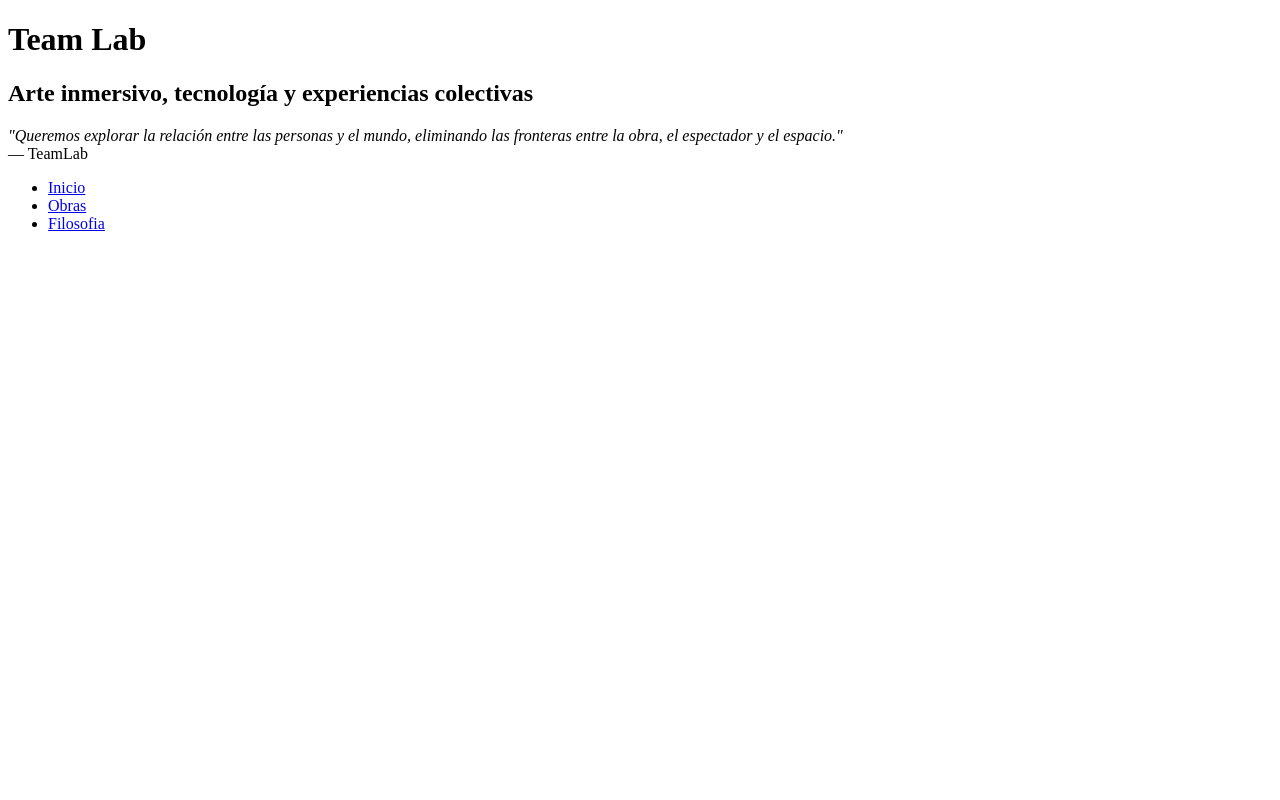
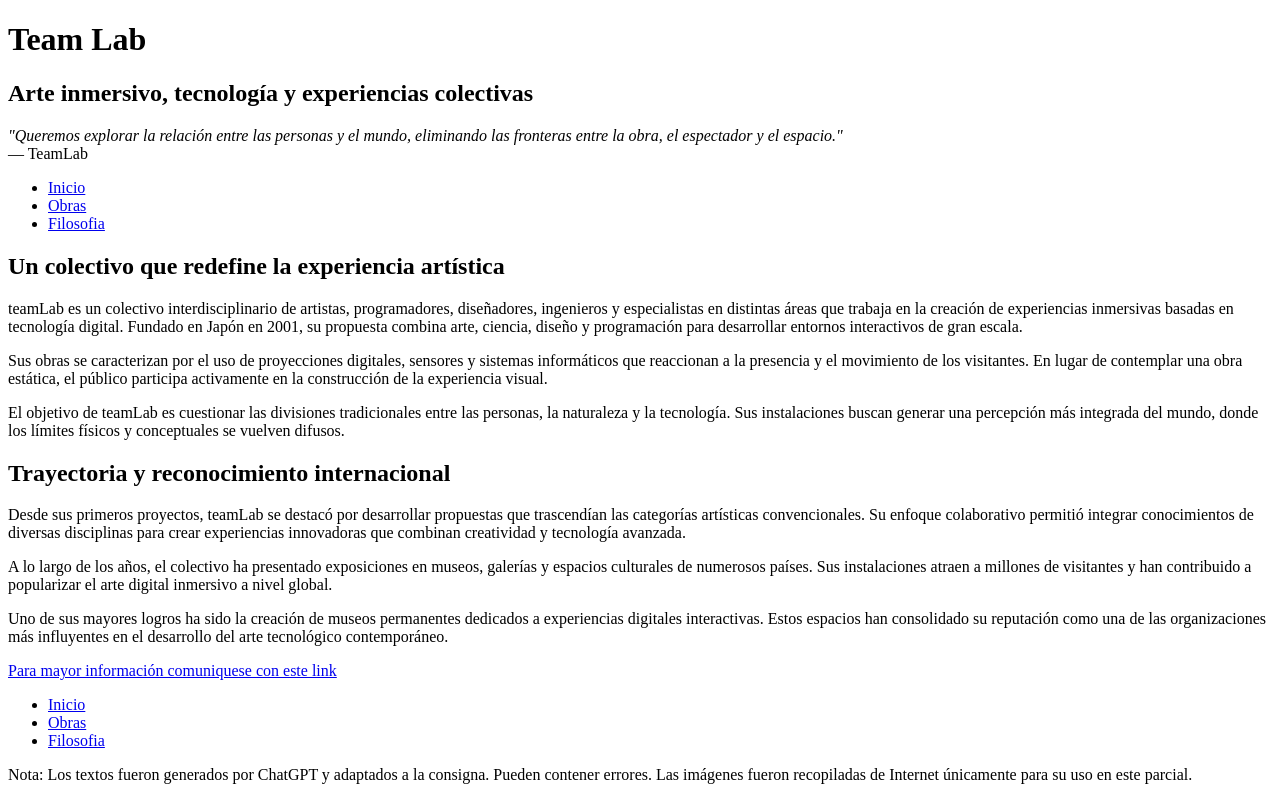
Before and after one commit to DanaJose/recuperatorio_1, a plain HTML site: page index.html in a window 1280 px wide. Drawn offline with Linux system fonts and the light colour scheme; a web font is replaced by a local one.

Commit message:
Index
Creación de la página de inicio de html y cierre de los comentarios

```diff
--- a/index.html
+++ b/index.html
@@ -5,7 +5,7 @@
 <head>
     <meta charset="UTF-8">
     <meta name="viewport" content="width=device-width, initial-scale=1.0">
-    <title>teamLab</title>
+    <title>TeamLab</title>
      <link href="css/style.css" rel="stylesheet">
     <link rel="preconnect" href="https://fonts.googleapis.com">
 <link rel="preconnect" href="https://fonts.gstatic.com" crossorigin>
@@ -34,8 +34,40 @@
     </nav>
 </div>
 
-<!--cierre del primer bloque-->
+<!--cierre del primer bloque y comienzo del bloque del contenido de la página-->
 
+<h2>Un colectivo que redefine la experiencia artística</h2>
+
+<p>teamLab es un colectivo interdisciplinario de artistas, programadores, diseñadores, ingenieros y especialistas en distintas áreas que trabaja en la creación de experiencias inmersivas basadas en tecnología digital. Fundado en Japón en 2001, su propuesta combina arte, ciencia, diseño y programación para desarrollar entornos interactivos de gran escala.</p>
+
+<p>Sus obras se caracterizan por el uso de proyecciones digitales, sensores y sistemas informáticos que reaccionan a la presencia y el movimiento de los visitantes. En lugar de contemplar una obra estática, el público participa activamente en la construcción de la experiencia visual.</p>
+
+<p>El objetivo de teamLab es cuestionar las divisiones tradicionales entre las personas, la naturaleza y la tecnología. Sus instalaciones buscan generar una percepción más integrada del mundo, donde los límites físicos y conceptuales se vuelven difusos.</p>
+
+<h2>Trayectoria y reconocimiento internacional</h2>
+
+<p>Desde sus primeros proyectos, teamLab se destacó por desarrollar propuestas que trascendían las categorías artísticas convencionales. Su enfoque colaborativo permitió integrar conocimientos de diversas disciplinas para crear experiencias innovadoras que combinan creatividad y tecnología avanzada.</p>
+
+<p>A lo largo de los años, el colectivo ha presentado exposiciones en museos, galerías y espacios culturales de numerosos países. Sus instalaciones atraen a millones de visitantes y han contribuido a popularizar el arte digital inmersivo a nivel global.</p>
+
+<p>Uno de sus mayores logros ha sido la creación de museos permanentes dedicados a experiencias digitales interactivas. Estos espacios han consolidado su reputación como una de las organizaciones más influyentes en el desarrollo del arte tecnológico contemporáneo.</p>
+
+
+<!--Cierre del contenido y apertura del pie de página-->
+<footer>
+    <a href="mailto:teamlab@artedigital.com">Para mayor información comuniquese con este link</a>
+<nav>
+        <ul>
+            <li><a href="index.html">Inicio</a></li>
+            <li><a href="obras.html">Obras</a></li>
+            <li><a href="filosofia.html">Filosofia</a></li>
+        </ul>
+    </nav>
+
+    <p>Nota: Los textos fueron generados por ChatGPT y adaptados a la consigna. Pueden contener errores. Las imágenes fueron recopiladas de Internet únicamente para su uso en este parcial.</p>
+</footer>
+
+<!--Fin del contenido y la página-->
 
 </body>
 </html>
```
